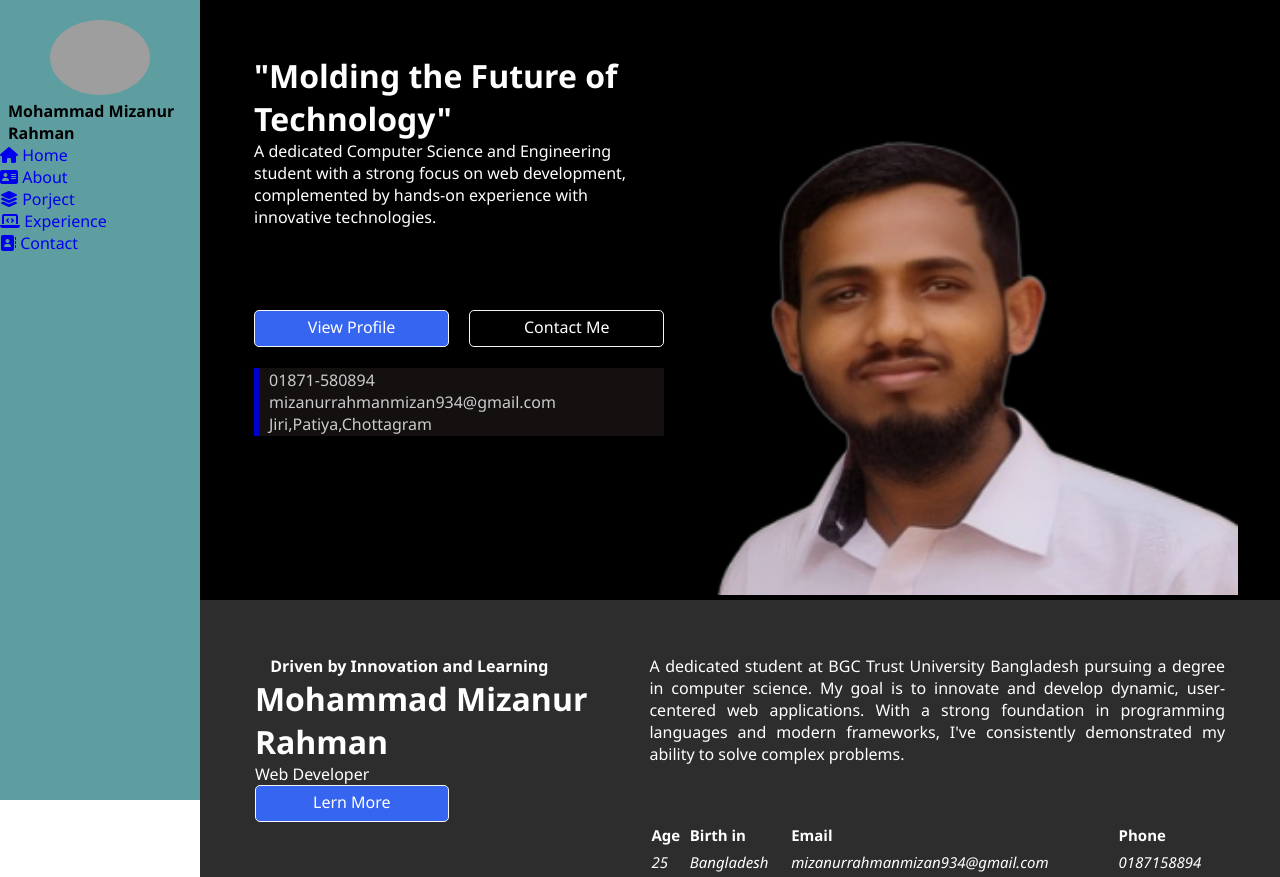
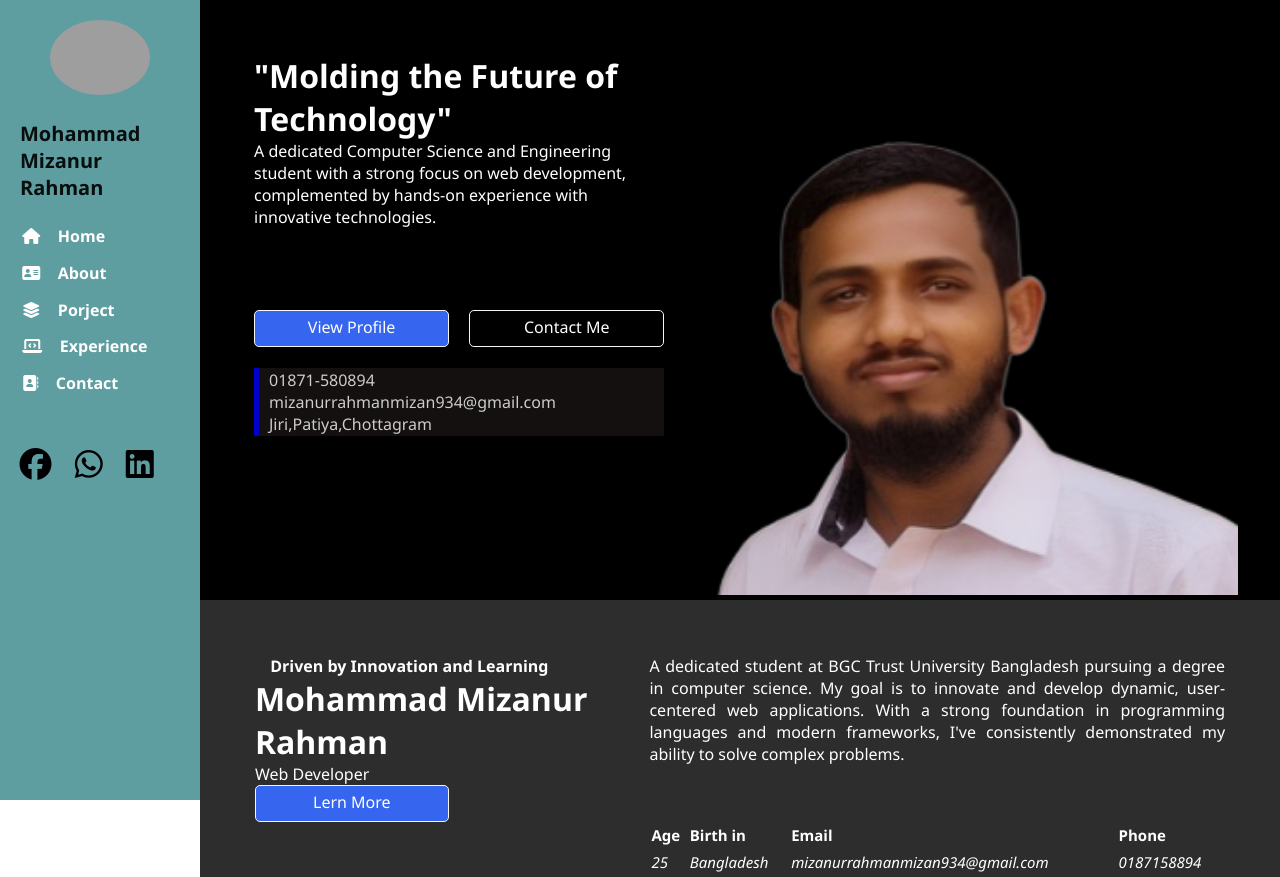
Before and after one commit to Miza-nur/myportfolio, a plain HTML site: page portfolio/index.html in a window 1280 px wide. Shown: the top 877 px of the page. Drawn offline with Linux system fonts and the light colour scheme; grey boxes are pictures that could not be loaded.

Commit message:
navbar icon modefied :star:

```diff
--- a/portfolio/index.html
+++ b/portfolio/index.html
@@ -44,6 +44,12 @@
                 </a>
             </li>
         </ul>
+
+        <div class="social-icon">
+            <a><i class="fa-brands fa-facebook"></i></a>
+            <a><i class="fa-brands fa-whatsapp"></i></a>
+            <a><i class="fa-brands fa-linkedin"></i></a>
+        </div>
     </div>
 
         <div class="headsection">
--- a/portfolio/styles.css
+++ b/portfolio/styles.css
@@ -30,6 +30,34 @@ img{
     margin-top: 20px;
     margin-left: 50px;
 
+}
+.navbar ul,li,span,i{
+    margin: 4%;
+    list-style: none;
+    color: #fff;
+    font-weight: bold;
+}
+.navbar h4{
+    font-size: 20px;
+    margin: 10%;
+    color:rgba(0, 0, 0, 0.918);
+}
+.navbar ul,i:hover{
+    color: #275b9e;
+
+}
+.navbar span:hover{
+    color: #275b9e;
+
+}
+.social-icon{
+    margin-top: 20%;
+    margin-left: 5%;
+}
+.social-icon i{
+    color:rgb(0, 0, 3);
+    font-size: xx-large;
+    margin: 5%;
 }
 
 .headsection{
```
